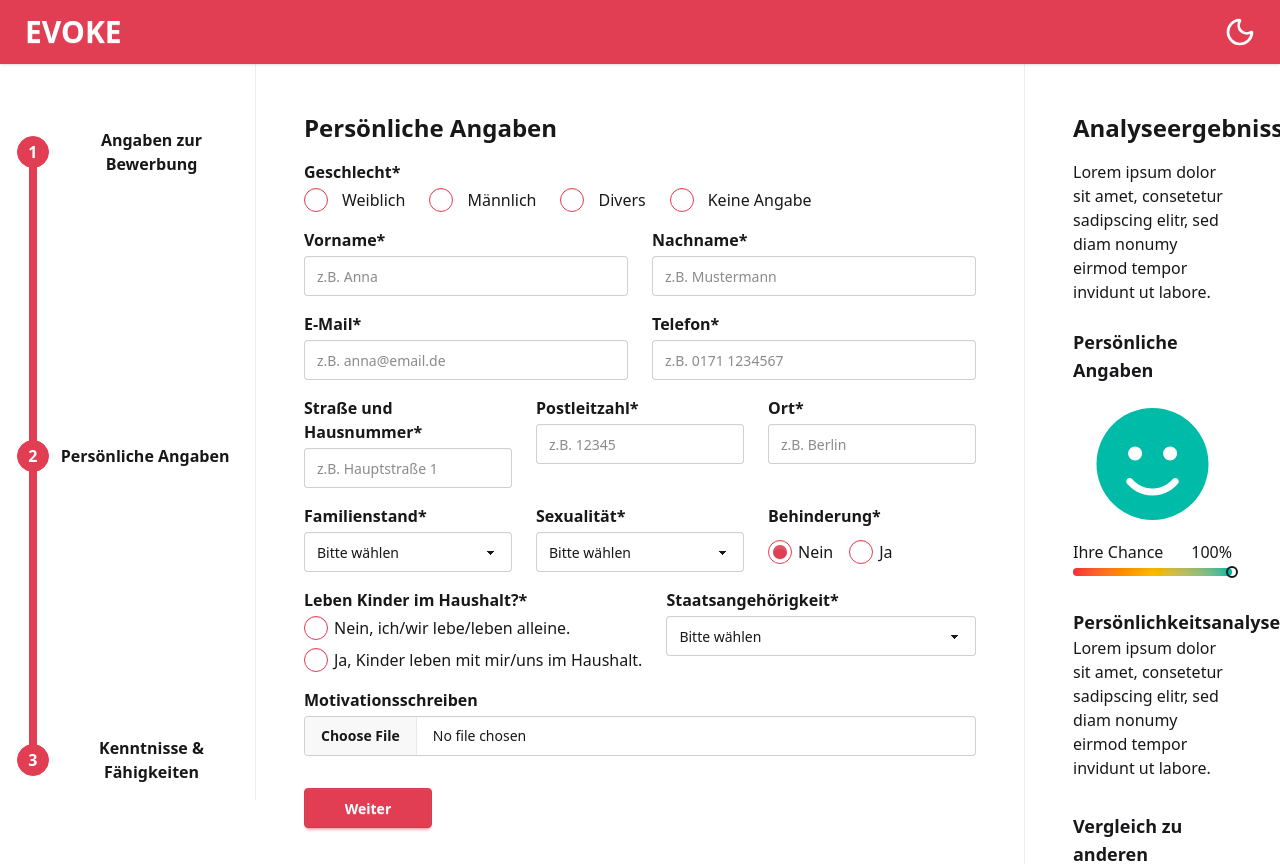
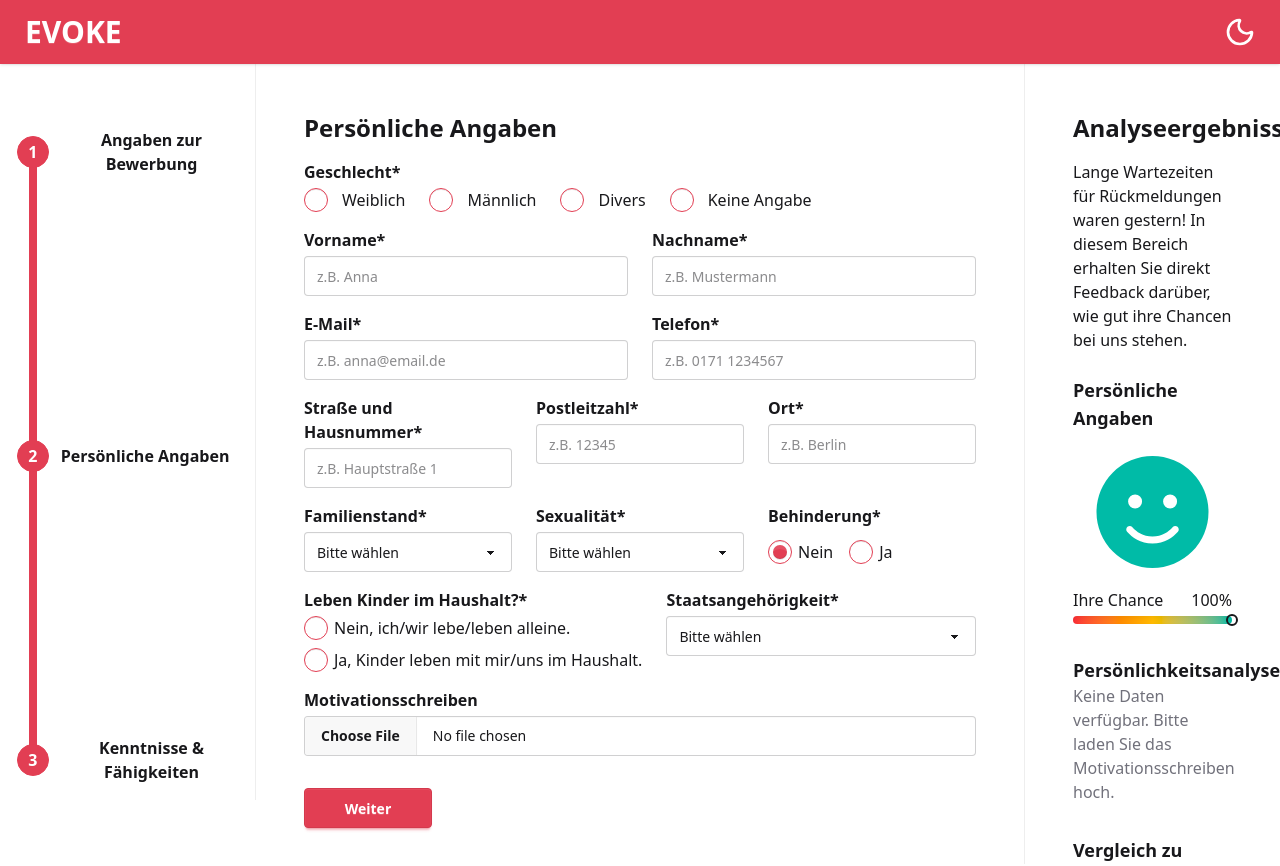
Before and after one commit to michellewrg/MotEmot, a React (Vite) app in the folder ki-bewerbung-check/: page /personal-information in a window 1280 px wide. Shown: the top 866 px of the page. Built offline with nearby package versions, Linux system fonts and the light colour scheme.

Commit message:
updated score function

```diff
--- a/ki-bewerbung-check/components/Evaluation.tsx
+++ b/ki-bewerbung-check/components/Evaluation.tsx
@@ -9,7 +9,7 @@ import annotationPlugin from 'chartjs-plugin-annotation';
 function Evaluation() {
 
   ChartJS.register(LineElement, PointElement, LinearScale, CategoryScale, Title, Tooltip, Legend, Filler, annotationPlugin);
-  const { score }: AppContextType = useContext(AppContext) as AppContextType;
+  const { score, fileAdded }: AppContextType = useContext(AppContext) as AppContextType;
   const data = {
     labels: [0,10,20,30,40,50,60,70,80,90,100],
     datasets: [
@@ -26,14 +26,19 @@ function Evaluation() {
   return (
     <div className="flex flex-col w-1/5 h-screen border-l-1 border-base-300 mt-16 p-12">
       <h2 className="text-2xl font-bold mb-4">Analyseergebnisse</h2>
-      <p>Lorem ipsum dolor sit amet, consetetur sadipscing elitr, sed diam nonumy eirmod tempor invidunt ut labore.</p>
+      <p>Lange Wartezeiten für Rückmeldungen waren gestern! In diesem Bereich erhalten Sie direkt Feedback darüber, wie gut ihre Chancen bei uns stehen.</p>
 
       <h3 className="text-lg font-bold my-6">Persönliche Angaben</h3>
       <FontAwesomeIcon icon={`${score >= 80 ? "face-smile" : score <= 79 && score >= 45 ? "face-meh" : "face-frown"}`} size='7x' className={`${score >= 80 ? "text-teal-500" : score <= 79 && score >= 45 ? "text-amber-500" : "text-red-500"} mb-4`} />
       <ScoreBar score={score} />
 
       <h3 className="text-lg font-bold mt-8">Persönlichkeitsanalyse</h3>
-      <p>Lorem ipsum dolor sit amet, consetetur sadipscing elitr, sed diam nonumy eirmod tempor invidunt ut labore.</p>
+      {fileAdded && (
+        <p>Placeholder für Persönlichkeitsanalyse.</p>
+      )}
+      {!fileAdded && (
+        <p className="text-zinc-500">Keine Daten verfügbar. Bitte laden Sie das Motivationsschreiben hoch.</p>
+      )}
 
       <h3 className="text-lg font-bold mt-8 mb-4">Vergleich zu anderen Bewerbern</h3>
       <Line data={data}
--- a/ki-bewerbung-check/context/AppProvider.tsx
+++ b/ki-bewerbung-check/context/AppProvider.tsx
@@ -2,7 +2,9 @@ import { createContext, useState } from 'react';
 
 export type AppContextType = {
   score: number;
+  fileAdded: boolean;
   setScore: React.Dispatch<React.SetStateAction<number>>;
+  setFileAdded: React.Dispatch<React.SetStateAction<boolean>>;
 };
 
 // eslint-disable-next-line react-refresh/only-export-components
@@ -12,9 +14,10 @@ export const AppContext = createContext<AppContextType | null>(null);
 const AppProvider = ({ children }: any) => {
 
     const [score, setScore] = useState<number>(100);
+    const [fileAdded, setFileAdded] = useState<boolean>(false);
 
     return (
-        <AppContext.Provider value={{ score, setScore }}>
+        <AppContext.Provider value={{ score, setScore, fileAdded, setFileAdded }}>
             {children}
         </AppContext.Provider>
     )
--- a/ki-bewerbung-check/pages/PersonalInformation.tsx
+++ b/ki-bewerbung-check/pages/PersonalInformation.tsx
@@ -1,5 +1,8 @@
-import React, { useState } from "react";
+import React, { useState, useContext } from "react";
 import { useNavigate } from "react-router-dom";
+import { AppContext, type AppContextType } from "../context/AppProvider";
+import updateScore from "../utils/updateScore"
+
 
 export default function PersonalInformation() {
   const [form, setForm] = useState({
@@ -20,12 +23,16 @@ export default function PersonalInformation() {
   });
   const [error, setError] = useState<string | null>(null);
   const navigate = useNavigate();
+  const { score, setScore, setFileAdded }: AppContextType = useContext(AppContext) as AppContextType;
+  const [lastChanges, setLastChanges] = useState<Record<string, string | null>>({});
 
   function handleChange(e: React.ChangeEvent<HTMLInputElement | HTMLSelectElement>) {
     const { name, value, type } = e.target;
     if (type === "file") {
+      setFileAdded(true)
       setForm({ ...form, [name]: (e.target as HTMLInputElement).files?.[0] || null });
     } else {
+      updateScore(name, value, 4, score, setScore, lastChanges, setLastChanges);
       setForm({ ...form, [name]: value });
     }
   }
--- a/ki-bewerbung-check/utils/updateScore.ts
+++ b/ki-bewerbung-check/utils/updateScore.ts
@@ -3,7 +3,10 @@ export default function updateScore (input: string, value: string, weight: numbe
     const acceptableValues = [
         "6-9 Jahre", "mehr als 10 Jahre", "", // Berufserfahrung
         "health", "construction", "finance", "environment", // Branchen
-        "haupt", "real", "ausbildung" // Highest Ed
+        "haupt", "real", "ausbildung", // Highest Ed
+        "weiblich", "divers", // Geschlecht
+        "23564", "23562", "23560", "23558", "23556", "23554", "23552", // PLZ
+        "Lübeck" // Ort
     ]
     const lastChange = lastChanges[input] || null;
     console.log(lastChange)
```
